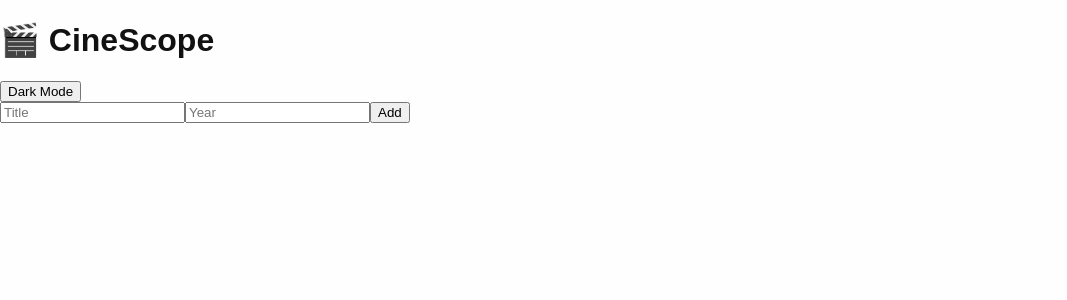
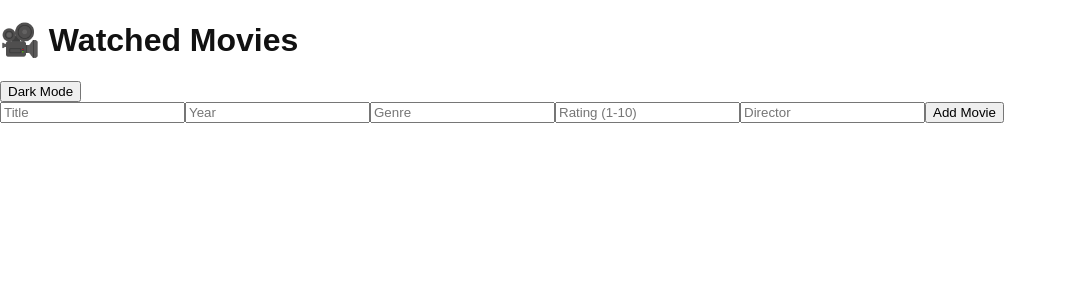
Before and after one commit to Elena-Nidelcu/Movie-agenda, a React (Vite) app in the folder cinescope/: page / in a window 1280 px wide. Shown: the top 300 px of the page, without its empty margins (0-1067 px from the left). Built offline with nearby package versions, Linux system fonts and the light colour scheme.

Commit message:
add fields for genre, rating and director

```diff
--- a/cinescope/src/App.jsx
+++ b/cinescope/src/App.jsx
@@ -1,29 +1,68 @@
 import { useEffect, useState } from 'react'
-import Header from './components/Header'
-import MovieForm from './components/MovieForm'
-import MovieList from './components/MovieList'
 
 function App() {
+  const [theme, setTheme] = useState('light')
   const [movies, setMovies] = useState(() => {
-    const saved = localStorage.getItem('movies')
-    return saved ? JSON.parse(saved) : []
+    const stored = localStorage.getItem('watchedMovies')
+    return stored ? JSON.parse(stored) : []
   })
 
-  const [theme, setTheme] = useState('light')
-
-  useEffect(() => {
-    localStorage.setItem('movies', JSON.stringify(movies))
-  }, [movies])
+  const [form, setForm] = useState({
+    title: '',
+    year: '',
+    genre: '',
+    rating: '',
+    director: ''
+  })
 
   useEffect(() => {
     document.documentElement.setAttribute('data-theme', theme)
   }, [theme])
 
+  useEffect(() => {
+    localStorage.setItem('watchedMovies', JSON.stringify(movies))
+  }, [movies])
+
+  const handleChange = (e) => {
+    setForm({ ...form, [e.target.name]: e.target.value })
+  }
+
+  const handleSubmit = (e) => {
+    e.preventDefault()
+    if (form.title && form.year && form.director) {
+      setMovies([...movies, form])
+      setForm({ title: '', year: '', genre: '', rating: '', director: '' })
+    }
+  }
+
   return (
-    <div className="min-h-screen bg-[var(--bg)] text-[var(--text)] p-4 transition-colors">
-      <Header theme={theme} setTheme={setTheme} />
-      <MovieForm onAdd={(movie) => setMovies([...movies, movie])} />
-      <MovieList movies={movies} setMovies={setMovies} />
+    <div className="min-h-screen bg-[var(--bg)] text-[var(--text)] p-6 transition-colors">
+      <div className="flex justify-between items-center mb-6">
+        <h1 className="text-2xl font-bold">🎥 Watched Movies</h1>
+        <button onClick={() => setTheme(t => t === 'light' ? 'dark' : 'light')} className="px-4 py-2 border rounded">
+          {theme === 'light' ? 'Dark' : 'Light'} Mode
+        </button>
+      </div>
+
+      <form onSubmit={handleSubmit} className="grid gap-2 max-w-md mb-6">
+        <input className="border p-2" name="title" placeholder="Title" value={form.title} onChange={handleChange} />
+        <input className="border p-2" name="year" placeholder="Year" value={form.year} onChange={handleChange} />
+        <input className="border p-2" name="genre" placeholder="Genre" value={form.genre} onChange={handleChange} />
+        <input className="border p-2" name="rating" placeholder="Rating (1-10)" value={form.rating} onChange={handleChange} />
+        <input className="border p-2" name="director" placeholder="Director" value={form.director} onChange={handleChange} />
+        <button type="submit" className="bg-blue-500 text-white py-2 rounded">Add Movie</button>
+      </form>
+
+      <ul className="grid gap-4">
+        {movies.map((m, i) => (
+          <li key={i} className="border p-4 rounded shadow bg-white dark:bg-zinc-800 dark:text-white">
+            <h2 className="text-lg font-semibold">{m.title} ({m.year})</h2>
+            <p>🎬 Directed by: {m.director}</p>
+            <p>🎞 Genre: {m.genre || 'N/A'}</p>
+            <p>⭐ Rating: {m.rating || 'N/A'}</p>
+          </li>
+        ))}
+      </ul>
     </div>
   )
 }
--- a/cinescope/src/index.css
+++ b/cinescope/src/index.css
@@ -1,11 +1,11 @@
 :root {
-  --bg: #fefefe;
-  --text: #111;
+  --bg: #ffffff;
+  --text: #111111;
 }
 
 [data-theme='dark'] {
-  --bg: #111;
-  --text: #fefefe;
+  --bg: #111111;
+  --text: #f0f0f0;
 }
 
 body {
```
